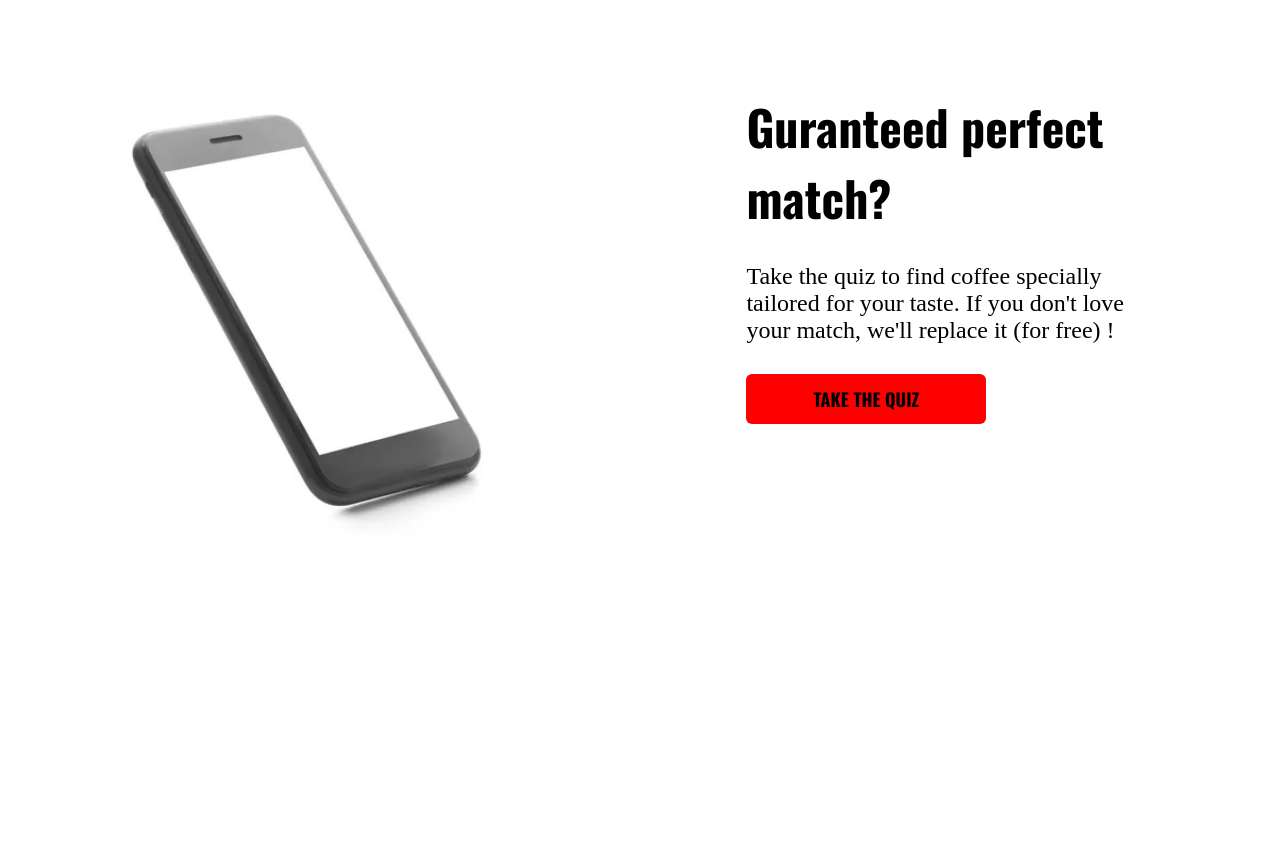
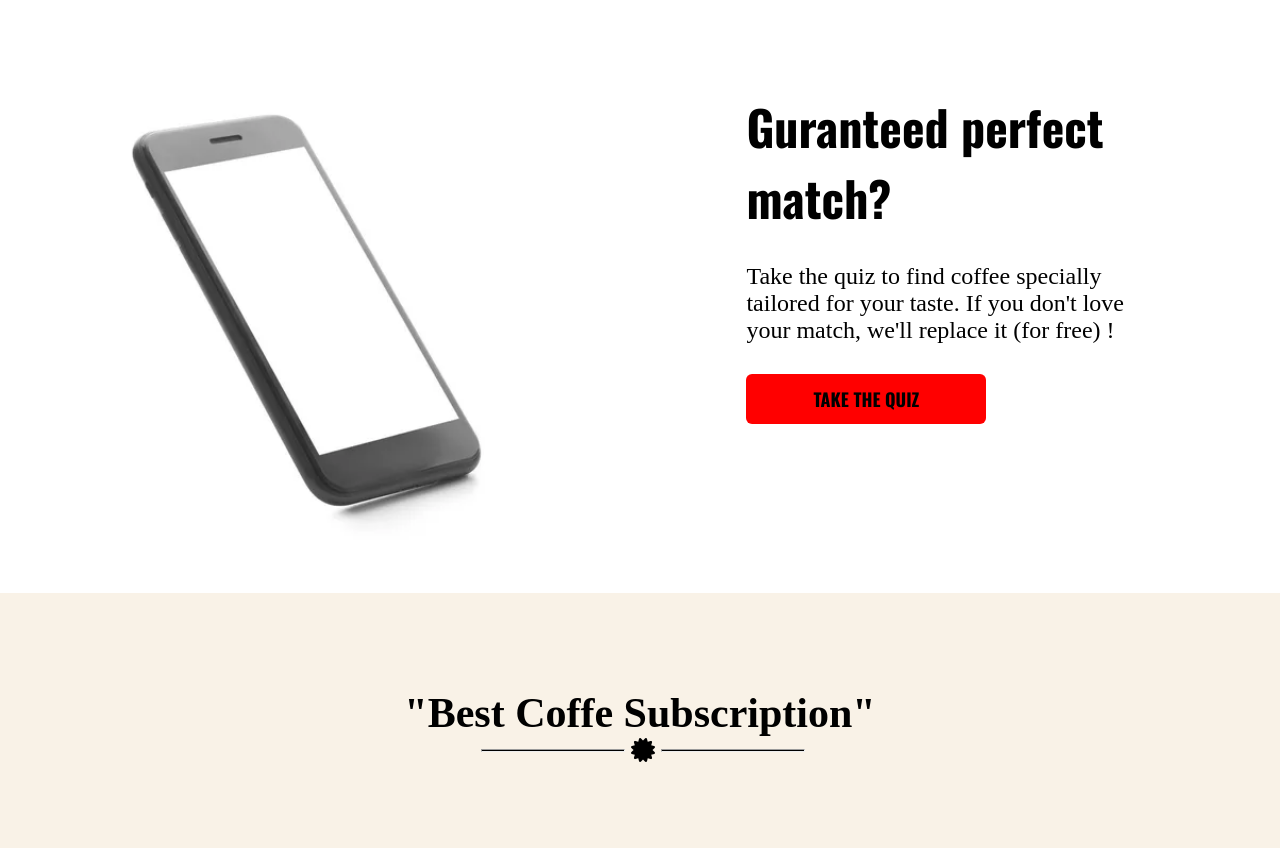
Before and after one commit to farihaorna23/Coffe-Website, a plain HTML site: page index.html in a window 1280 px wide. Shown: the part 740-1588 px from the top of the page. Before the commit the page ends 1333 px from the top, so only its background shows below. Drawn offline with nearby package versions, Linux system fonts and the light colour scheme.

Commit message:
Finished the third section of the content. Responsive in desktop and mobile

```diff
--- a/index.html
+++ b/index.html
@@ -6,6 +6,10 @@
     <meta http-equiv="X-UA-Compatible" content="ie=edge" />
     <title>Shop Coffee</title>
     <link rel="stylesheet" href="style.css" />
+    <script
+      src="https://kit.fontawesome.com/70aea7d65d.js"
+      crossorigin="anonymous"
+    ></script>
   </head>
   <body>
     <header>
@@ -93,6 +97,14 @@
           <a class="btn" href="#">TAKE THE QUIZ</a>
         </div>
       </section>
+      <section class="sec-3">
+        <h4 class="sec3-headline">"Best Coffe Subscription"</h4>
+        <div class="certificate-container">
+          <hr />
+          <i class="fa-solid fa-certificate fa-2xl"></i>
+          <hr />
+        </div>
+      </section>
     </main>
   </body>
 </html>
--- a/style.css
+++ b/style.css
@@ -119,13 +119,14 @@ a:link {
 
 .sec-2 {
   width: 100%;
-  height: 72vh;
+  /* height: 72vh; */
   display: flex;
   flex-wrap: wrap;
 }
 
 .phone-img {
   width: 100vw;
+  height: 100%;
 }
 
 .sec2-text {
@@ -143,6 +144,37 @@ a:link {
 .sec2-content {
   font-size: 1.5rem;
   padding-bottom: 2.5rem;
+}
+
+.sec-3 {
+  width: 100vw;
+  background-color: #f9f2e7;
+  display: flex;
+  flex-direction: column;
+  justify-content: center;
+  align-items: center;
+  padding: 6rem;
+}
+
+.sec3-headline {
+  font-size: 1.5rem;
+  padding-bottom: 1rem;
+}
+
+.certificate-container {
+  display: flex;
+  align-items: center;
+}
+
+hr {
+  width: 4.5rem;
+  height: 0.2rem;
+  background-color: black;
+  margin-left: 0.5rem;
+}
+
+.fa-certificate {
+  margin-left: 0.5rem;
 }
 
 @media screen and (min-width: 700px) {
@@ -185,4 +217,17 @@ a:link {
   .sec2-text {
     flex: 1;
   }
+
+  .sec-3 {
+    padding: 8rem;
+  }
+
+  .sec3-headline {
+    font-size: 3.5rem;
+    padding-bottom: 1rem;
+  }
+
+  hr {
+    width: 12rem;
+  }
 }
```
